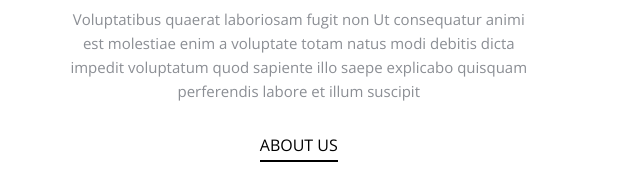
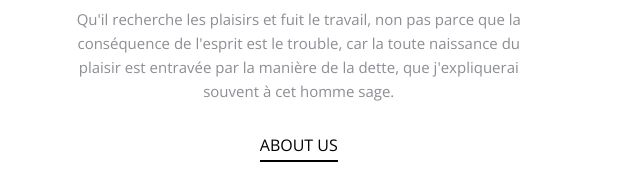
Before and after one commit to Elisemhe/SiteResto, a website: page resto/index.html in a window 1280 px wide. Shown: the part 1042-1219 px from the top of the page, 0-640 px from the left. Drawn offline with nearby package versions, Linux system fonts and the light colour scheme; files whose address does not match are found by name.

Commit message:
Modification description

```diff
--- a/resto/index.html
+++ b/resto/index.html
@@ -96,7 +96,7 @@
               <h3 class="secondary-heading">Notre Magasin</h3>
               <span class="seperator">* * *</span>
             </div>
-            <p>Voluptatibus quaerat laboriosam fugit non Ut consequatur animi est molestiae enim a voluptate totam natus modi debitis dicta impedit voluptatum quod sapiente illo saepe explicabo quisquam perferendis labore et illum suscipit</p>
+            <p>Qu'il recherche les plaisirs et fuit le travail, non pas parce que la conséquence de l'esprit est le trouble, car la toute naissance du plaisir est entravée par la manière de la dette, que j'expliquerai souvent à cet homme sage.</p>
             <p><a href="#" class="probootstrap-custom-link">About Us</a></p>
           </div>
           <div class="col-md-6 col-md-push-1 probootstrap-animate">
```
